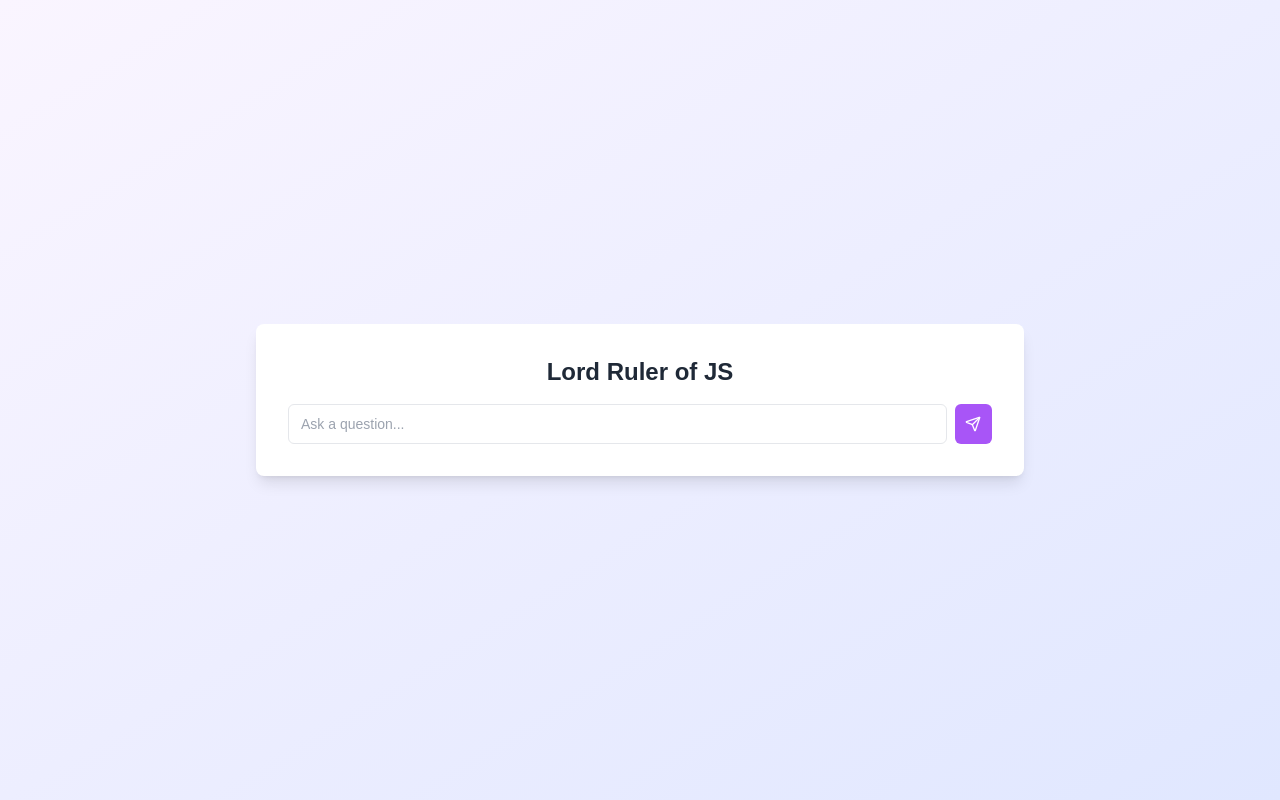
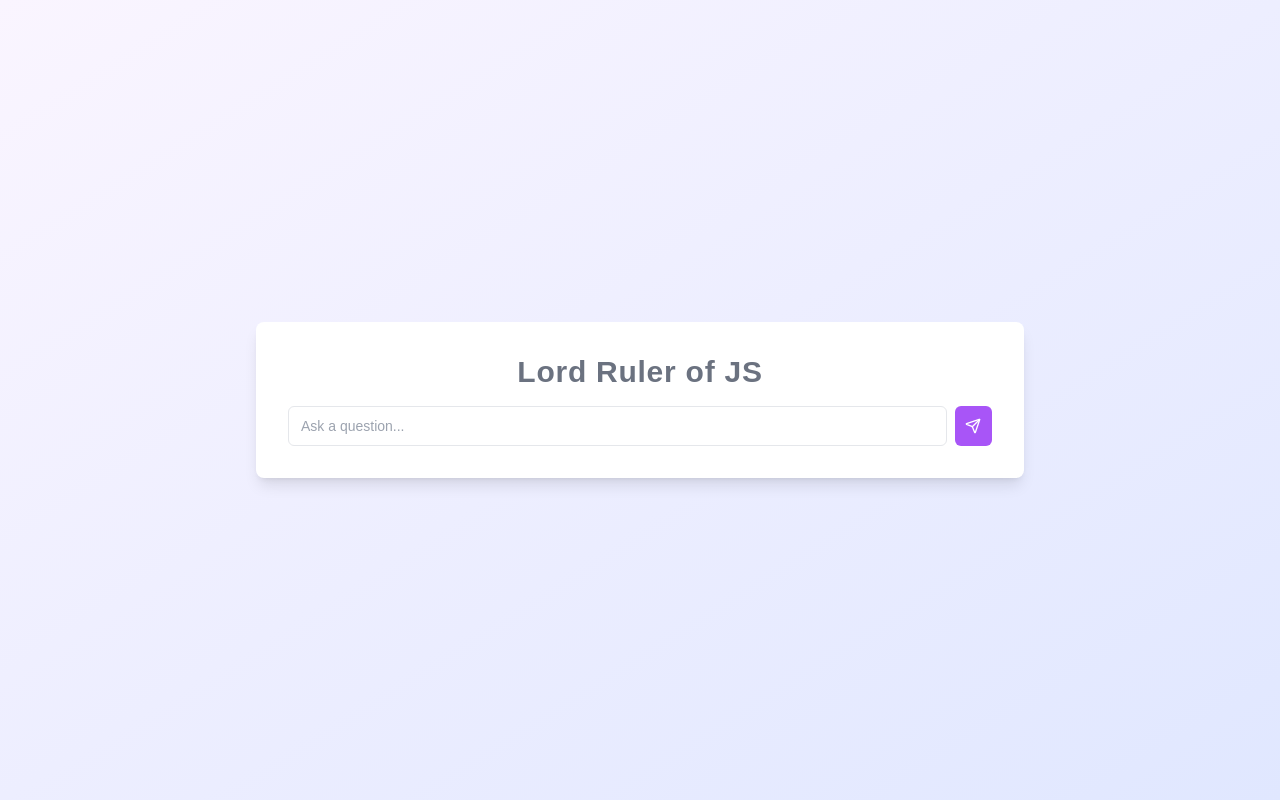
Before and after one commit to zikrya/ai-feedback, a Next.js app: page /chat-box in a window 1280 px wide. Built offline with nearby package versions, Linux system fonts and the light colour scheme.

Commit message:
Small font change

```diff
--- a/package.json
+++ b/package.json
@@ -9,6 +9,7 @@
     "lint": "next lint"
   },
   "dependencies": {
+    "@fontsource/poppins": "^5.1.0",
     "@radix-ui/react-avatar": "^1.1.1",
     "@radix-ui/react-slot": "^1.1.0",
     "class-variance-authority": "^0.7.0",
--- a/src/components/QuestionForm.tsx
+++ b/src/components/QuestionForm.tsx
@@ -88,7 +88,7 @@ export default function QuestionForm() {
             exit={{ opacity: 0, y: -20 }}
             className="w-full max-w-2xl md:max-w-3xl bg-white dark:bg-gray-800 shadow-lg p-8 rounded-lg text-center"
           >
-            <h1 className="text-2xl font-semibold text-gray-800 dark:text-gray-200 mb-4">Lord Ruler of JS</h1>
+            <h1 className="text-3xl font-black tracking-wide font-sans text-gray-500 dark:text-gray-200 mb-4">Lord Ruler of JS</h1>
             <form onSubmit={handleSubmit} className="flex items-center space-x-2">
               <Input
                 type="text"
--- a/tailwind.config.ts
+++ b/tailwind.config.ts
@@ -12,6 +12,9 @@ export default {
         background: "var(--background)",
         foreground: "var(--foreground)",
       },
+      fontFamily: {
+        sans: ['Poppins', 'sans-serif'], // Add Poppins as the default sans-serif font
+      },
       animation: {
         'fade-in': 'fadeIn 0.5s ease-out',
       },
```
Also changed, not shown: 1 other file (tests, documents, lock files or other folders).
